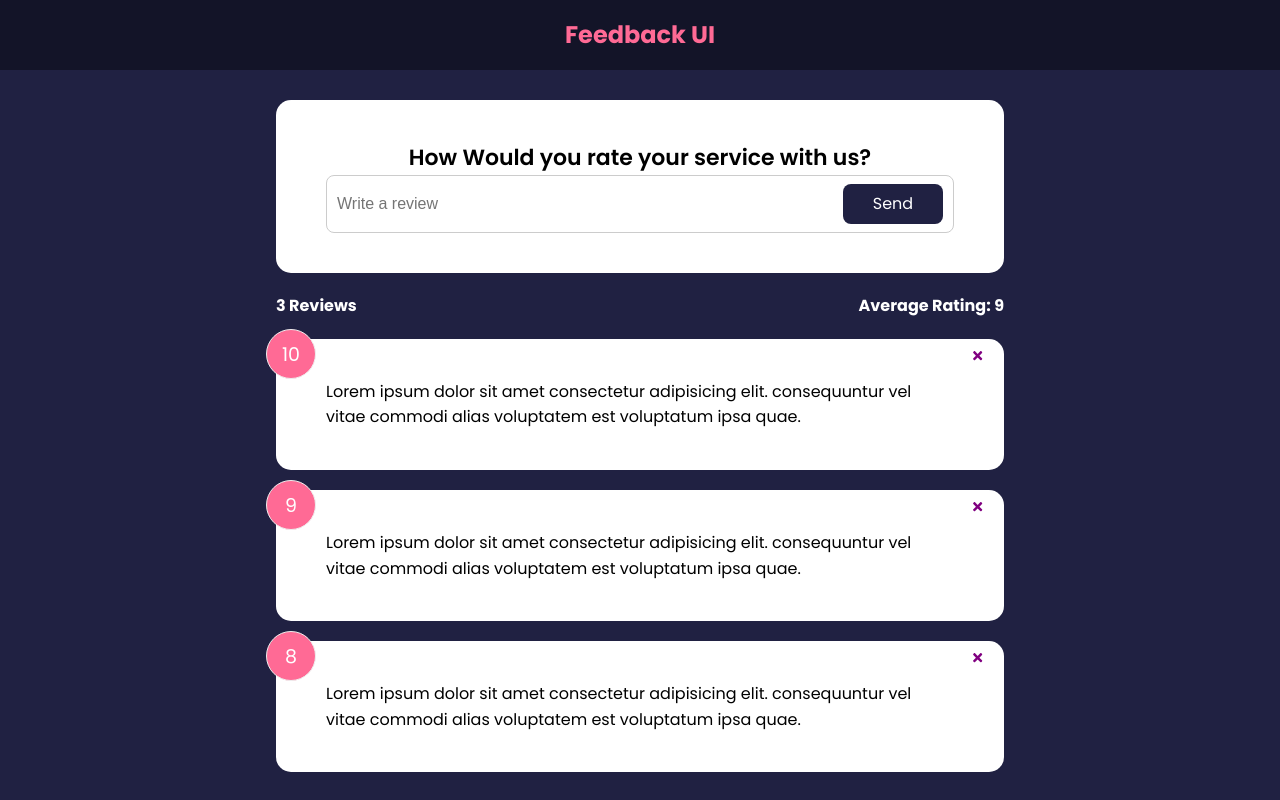
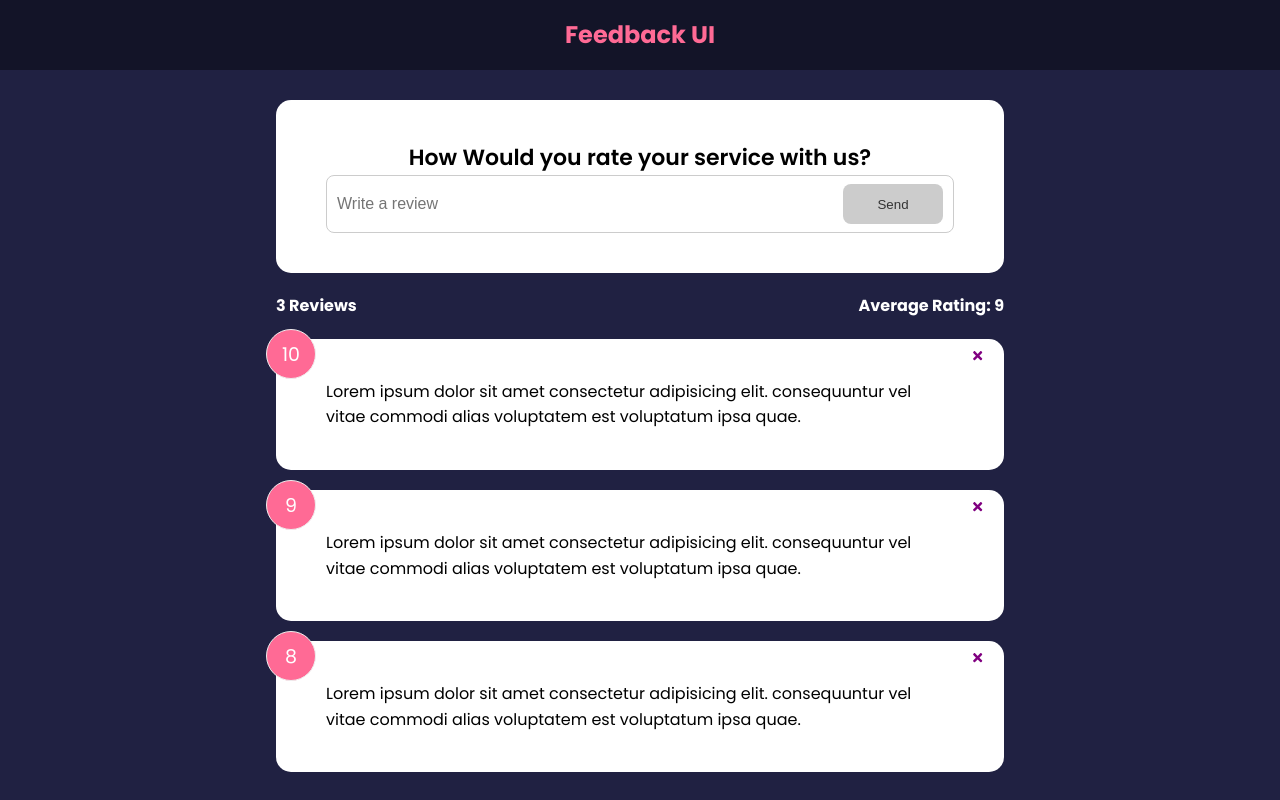
Before and after one commit to jip1984/feedback-app, a React (Create React App) app: page / in a window 1280 px wide. Built offline with nearby package versions, Linux system fonts and the light colour scheme.

Commit message:
real time validation added

```diff
--- a/src/components/FeedbackForm.js
+++ b/src/components/FeedbackForm.js
@@ -5,8 +5,21 @@
 const FeedbackForm = () => {
 
   const [text, setText] = useState('')
+  const [btnDisabled, setBtnDisabled] = useState(true)
+  const [message, setMessage] = useState('')
 
   const handleTextChange = (e) => {
+
+    if (text === '') {
+      setBtnDisabled(true)
+      setMessage(null)
+    } else if (text !== '' && text.trim().length <= 10) {
+      setMessage('Text must be at least 10 characters')
+      setBtnDisabled(true)
+    } else {
+      setMessage(null)
+      setBtnDisabled(false)
+    }
     setText(e.target.value)
   }
 
@@ -19,8 +32,10 @@
         <div className="input-group">
           <input onChange={handleTextChange} type="text" placeholder="Write a review"
             value={text}></input>
-          <Button type="submit">Send</Button>
+          <Button type="submit" isDisabled={btnDisabled}>Send</Button>
         </div>
+
+        {message && <div className='message'>{message}</div>}
       </form>
     </Card>
   )
--- a/src/components/shared/Button.jsx
+++ b/src/components/shared/Button.jsx
@@ -1,11 +1,10 @@
-import React from 'react'
 import PropTypes from 'prop-types'
 
-const Button = ({ children, version, type, isDisabled }) => {
+function Button({ children, version, type, isDisabled }) {
   return (
-    <div type={type} disabled={isDisabled} className={`btn btn-${version}`}>
+    <button type={type} disabled={isDisabled} className={`btn btn-${version}`}>
       {children}
-    </div>
+    </button>
   )
 }
 
@@ -22,5 +21,4 @@
   isDisabled: PropTypes.bool,
 }
 
-
 export default Button
```
